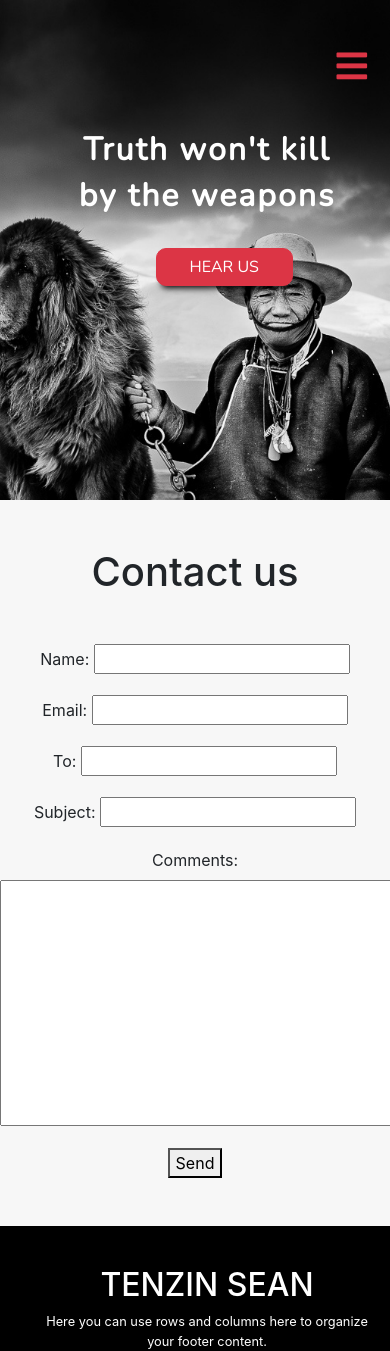
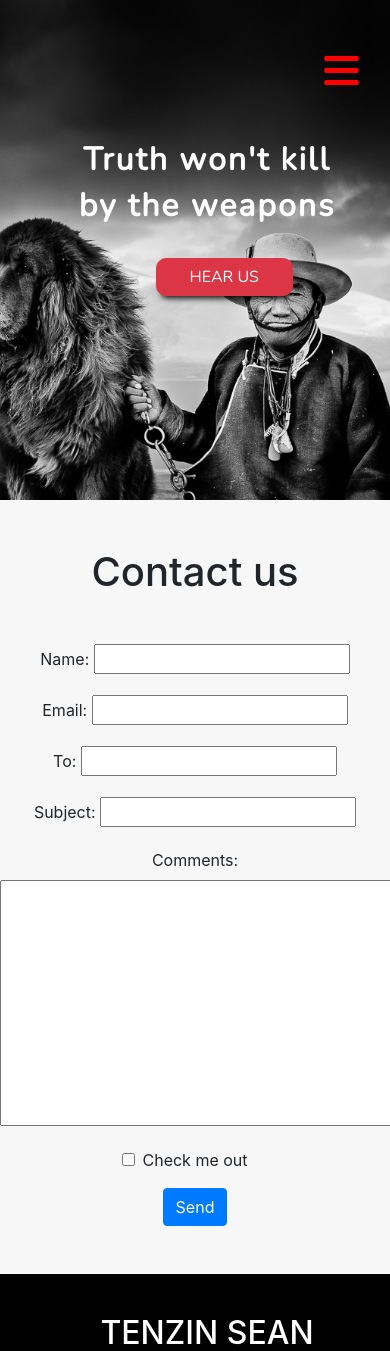
Before and after one commit to TenzinSean/private_web, a Django app: page /Contact/ in a window 390 px wide; the page is wider, and only the part inside the window is pictured. Shown: the top 1351 px of that part. Run offline with Django 3.2, Linux system fonts and the light colour scheme; some libraries are stand-ins or nearby versions.

Commit message:
update all

```diff
--- a/baseblog/admin.py
+++ b/baseblog/admin.py
@@ -6,6 +6,8 @@ from .models import (
                 StoryModel,
                 Portofilo,
                 Projects,
+                Pola,
+                Family
                 )
 
 # Register your models here.
@@ -17,3 +19,5 @@ admin.site.register(PhotoCollection)
 admin.site.register(StoryModel)
 admin.site.register(Portofilo)
 admin.site.register(Projects)
+admin.site.register(Pola)
+admin.site.register(Family)
--- a/baseblog/static/css/firstPage.css
+++ b/baseblog/static/css/firstPage.css
@@ -53,6 +53,14 @@ header h2 {
   }
 }
 
+.add-table {
+  position: fixed;
+  top: 0;
+  left: 0;
+  right: 0;
+  z-index: 1;
+  display: block;
+}
 .button-header {
   position: absolute;
   left: 10%;
@@ -109,6 +117,20 @@ header h2 {
   header li a {
     text-align: center;
   }
+}
+
+.svg-size {
+  fill: red;
+  width: 35px;
+  height: 45px;
+}
+
+/* side bar shown */
+.nav-bar-tight {
+  position: fixed;
+  top: 0;
+  left: 0;
+  background-color: red;
 }
 
 /* Third Page */
--- a/baseblog/static/css/storyPage.css
+++ b/baseblog/static/css/storyPage.css
@@ -1,3 +1,2 @@
 .full-pic {
-
 }
--- a/baseblog/static/js/app.js
+++ b/baseblog/static/js/app.js
@@ -1,3 +1,2 @@
 $('.drop-down').click(function() {
-  $(this).toggleClass('nav-bar-menu');
 })
--- a/baseblog/templates/base.html
+++ b/baseblog/templates/base.html
@@ -24,7 +24,7 @@
       <div class="container-fluid">
         <div class="row justify-content-end">
           <div class="col">
-            <ul class="nav mt-5 mr-2 d-none d-sm-none d-md-inline-flex float-right nav-bar-menu">
+            <ul class="nav mt-5 mr-2 d-none d-sm-none d-md-inline-flex float-right" id="menu-page">
               <li class="nav-item"><a href="{% url 'home' %}" class="nav-link">Home</a></li>
               <li class="nav-item"><a href="{% url 'story' %}" class="nav-link">Story</a></li>
               <li class="nav-item"><a href="{% url 'portfilo' %}" class="nav-link">Protofilo</a></li>
@@ -32,7 +32,11 @@
               <li class="nav-item"><a href="{% url 'contacts' %}" class="nav-link">Contact</a></li>
               <li class="nav-item"><a href="{% url 'login' %}" class="nav-link">Log-in</a></li>
             </ul>
-            <i class="fas fa-bars mt-5 mr-2 float-right text-danger d-md-none d-lg-none drop-down"></i>
+            <svg version="1.1" xmlns="http://www.w3.org/2000/svg" xmlns:xlink="http://www.w3.org/1999/xlink" x="0px" y="0px" viewBox="0 0 1000 1000" enable-background="new 0 0 1000 1000" xml:space="preserve" class="svg-size mt-5 mr-3 float-right d-md-none d-lg-none drop-down">
+            <metadata> Svg Vector Icons : http://www.onlinewebfonts.com/icon </metadata>
+            <g><g transform="translate(0.000000,511.000000) scale(0.100000,-0.100000)"><path d="M643.7,4274.9c-231-11.3-301.4-25.4-366.2-73.3c-149.3-109.9-177.5-208.5-177.5-648c0-366.3,5.6-405.7,64.8-490.2c33.8-50.7,98.6-121.1,140.9-152.1l78.9-59.2h4617.6h4617.6l76,59.2c183.1,135.2,194.4,169,194.4,659.2c0,495.8-16.9,546.6-205.7,656.4c-87.4,50.7-270.5,53.5-4420.4,56.3C2880.7,4286.1,801.5,4283.3,643.7,4274.9z"/><path d="M401.5,795.5C257.8,744.8,162,651.8,125.4,530.7c-16.9-59.2-25.4-264.8-19.7-487.4c8.4-428.2,31-487.4,222.6-600.1c95.8-56.3,146.5-56.3,4673.9-56.3s4578.1,0,4673.9,56.3c200,118.3,214.1,163.4,214.1,662.1c0,512.8-14.1,555-239.5,670.5l-124,62H5016.2C1272,834.9,488.8,829.3,401.5,795.5z"/><path d="M398.6-2655.7c-45.1-14.1-112.7-53.5-149.3-90.2c-132.4-124-149.3-191.6-149.3-605.7c0-442.3,28.2-538.1,194.4-648l95.8-64.8h4611.9h4611.9l95.8,64.8c171.9,115.5,197.2,202.9,188.8,673.3c-8.4,450.8-22.5,493-202.9,625.4c-76,59.2-78.9,59.2-4645.7,64.8C2528.5-2633.2,443.7-2641.6,398.6-2655.7z"/></g></g>
+            </svg>
+
           </div>
         </div>
         <div class="row">
--- a/baseblog/templates/contact.html
+++ b/baseblog/templates/contact.html
@@ -5,11 +5,15 @@
 <h1 class="text-center mt-5">Contact us</h1>
 <div class="mt-5 text-center mb-5">
   <form action="" method="post">
-    {% csrf_token %}
-    {{ form.as_p }}
-    <div class="form-actions">
-      <button type="submit">Send</button>
+    <div class="form-group">
+      {% csrf_token %}
+      {{ form.as_p }}
     </div>
+    <div class="form-group">
+      <input type="checkbox" class="form-check-input">
+      <label class="form-check-label" for="exampleCheck1">Check me out</label>
+    </div>
+      <button type="submit" class="btn btn-primary">Send</button>
   </form>
 </div>
 {% endblock %}
--- a/baseblog/templates/story.html
+++ b/baseblog/templates/story.html
@@ -9,8 +9,11 @@
         margin-left: auto;
         margin-right: auto;
         width: 50%;">
-    <h3 class="lead">{{ post.sub_titre }}</h3>
+    <h2 class="lead font-weight-light">{{ post.sub_titre }}</h2>
     <p class="mt-5 text-center">{{ post.context }}</p>
+  </div>
+  <div class="text-center mb-5">
+    <button class="btn btn-primary btn-md px-5 font-weight-bold">DETAILS BIOGRAPHY</button>
   </div>
   {% endfor %}
 {% endblock  %}
--- a/baseblog/views.py
+++ b/baseblog/views.py
@@ -34,7 +34,7 @@ class Contact(TemplateView):
     template_name = 'contact.html'
 
 
-
+# Contact form
 def emailView(request):
     sent = False
 
```
Also changed, not shown: baseblog/models.py (+18 -0 lines), baseblog/migrations/0008_family_pola.py (added), db.sqlite3, media/pic_folder/41_lhenga_tseten_namgyal_hOVSKLZ.jpg (added), media/pic_folder/index_CfawukU.jpg (added).
